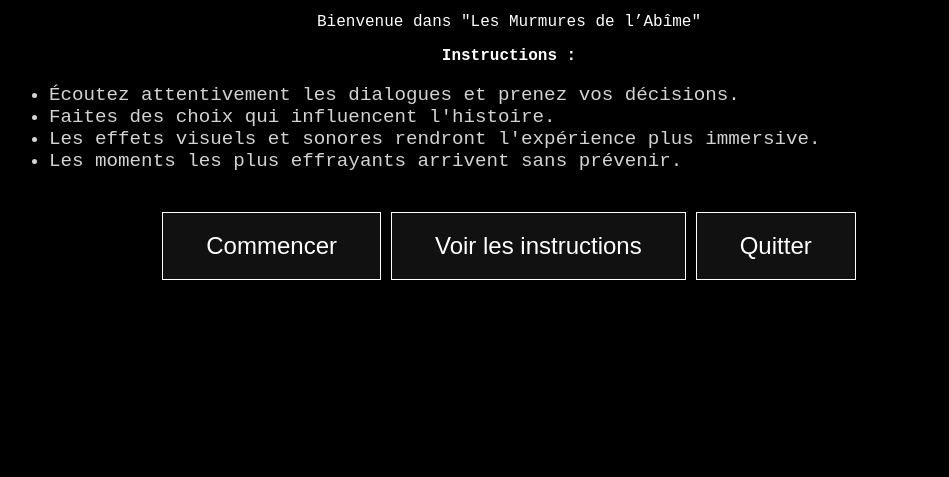
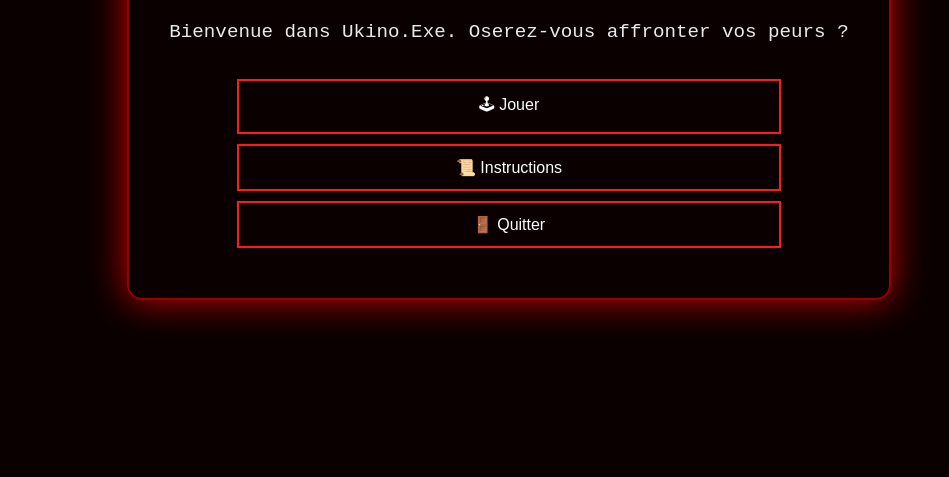
Before and after one commit to nolanorhanOFF/ukino.exe, a plain HTML site: page index.html in a window 1280 px wide. Shown: the part 323-800 px from the top of the page, without its empty margins (131-1080 px from the left). Drawn offline with Linux system fonts and the light colour scheme.

Commit message:
index.html

```diff
--- a/index.html
+++ b/index.html
@@ -2,100 +2,227 @@
 <html lang="fr">
 <head>
   <meta charset="UTF-8" />
-  <meta name="viewport" content="width=device-width, initial-scale=1.0">
-  <title>ukino.exe</title>
-  <link rel="stylesheet" href="style.css" />
+  <meta name="viewport" content="width=device-width, initial-scale=1.0"/>
+  <title>Ukino.Exe</title>
+  <style>
+    @import url('https://fonts.googleapis.com/css2?family=Creepster&display=swap');
+
+    * {
+      box-sizing: border-box;
+    }
+
+    body {
+      background-color: #050505;
+      color: #eaeaea;
+      font-family: 'Courier New', Courier, monospace;
+      margin: 0;
+      padding: 0;
+      display: flex;
+      align-items: center;
+      justify-content: center;
+      height: 100vh;
+      overflow: hidden;
+      animation: flickerBG 5s infinite alternate;
+    }
+
+    .shake {
+      animation: shake 0.5s infinite;
+    }
+
+    @keyframes shake {
+      0% { transform: translate(1px, 1px) rotate(0deg); }
+      10% { transform: translate(-1px, -2px) rotate(-1deg); }
+      20% { transform: translate(-3px, 0px) rotate(1deg); }
+      30% { transform: translate(3px, 2px) rotate(0deg); }
+      40% { transform: translate(1px, -1px) rotate(1deg); }
+      50% { transform: translate(-1px, 2px) rotate(-1deg); }
+      60% { transform: translate(-3px, 1px) rotate(0deg); }
+      70% { transform: translate(3px, 1px) rotate(-1deg); }
+      80% { transform: translate(-1px, -1px) rotate(1deg); }
+      90% { transform: translate(1px, 2px) rotate(0deg); }
+      100% { transform: translate(1px, -2px) rotate(-1deg); }
+    }
+
+    .container {
+      background: rgba(10, 0, 0, 0.9);
+      border: 2px solid #900;
+      border-radius: 15px;
+      padding: 40px;
+      max-width: 800px;
+      text-align: center;
+      box-shadow: 0 0 40px red;
+      animation: pulseRed 3s infinite;
+    }
+
+    h1 {
+      font-family: 'Creepster', cursive;
+      font-size: 3em;
+      color: #ff1a1a;
+      margin-bottom: 30px;
+    }
+
+    #story {
+      font-size: 1.2em;
+      margin-bottom: 30px;
+      line-height: 1.7;
+    }
+
+    .btn {
+      display: block;
+      background: transparent;
+      border: 2px solid #ff1a1a;
+      color: #fff;
+      padding: 12px 24px;
+      margin: 10px auto;
+      cursor: pointer;
+      width: 80%;
+      transition: 0.3s;
+      font-size: 1em;
+    }
+
+    .btn:hover {
+      background: #ff1a1a;
+      color: #000;
+      box-shadow: 0 0 20px #ff1a1a;
+    }
+
+    @keyframes pulseRed {
+      0% { box-shadow: 0 0 20px red; }
+      50% { box-shadow: 0 0 60px darkred; }
+      100% { box-shadow: 0 0 20px red; }
+    }
+
+    @keyframes flickerBG {
+      0% { background-color: #050505; }
+      100% { background-color: #0a0000; }
+    }
+  </style>
 </head>
 <body>
-  <div id="menu">
-    <h1>ukino.exe</h1>
-    <p>Bienvenue dans "Les Murmures de l’Abîme"</p>
-    <p><strong>Instructions :</strong></p>
-    <ul>
-      <li>Écoutez attentivement les dialogues et prenez vos décisions.</li>
-      <li>Faites des choix qui influencent l'histoire.</li>
-      <li>Les effets visuels et sonores rendront l'expérience plus immersive.</li>
-      <li>Les moments les plus effrayants arrivent sans prévenir.</li>
-    </ul>
-    <button onclick="startGame()">Commencer</button>
-    <button onclick="showInstructions()">Voir les instructions</button>
-    <button onclick="exitGame()">Quitter</button>
-  </div>
+  <audio id="bg-music" src="horrorsound.mp3" autoplay loop></audio>
 
-  <div id="game" style="display: none;"></div>
-  <div id="instructions" style="display: none;">
-    <h2>Instructions</h2>
-    <p>1. Lisez attentivement les dialogues et faites des choix.</p>
-    <p>2. Le jeu se développe en fonction de vos décisions.</p>
-    <p>3. Certains événements peuvent provoquer des effets de "flipper". Préparez-vous !</p>
-    <button onclick="startGame()">Commencer</button>
-    <button onclick="exitGame()">Quitter</button>
+  <div class="container">
+    <h1>💀 Ukino.Exe 💀</h1>
+    <div id="story"></div>
+    <div id="choices"></div>
   </div>
 
   <script>
-    const gameData = [
-      { text: "Vous vous réveillez dans une pièce sombre. Une voix murmure votre nom... 'Ukino...'.", choices: [{ text: "Qui est là ?", next: 1 }, { text: "Rester silencieux", next: 2 }] },
-      { text: "La voix ricane. 'Tu ne te souviens pas ? Tu m’as appelé... et maintenant tu dois jouer.'", choices: [{ text: "Fuir", next: 3 }, { text: "Demander plus", next: 4 }] },
-      { text: "Le silence devient oppressant. Quelque chose approche... lentement.", choices: [{ text: "Se lever", next: 4 }, { text: "Rester couché", next: 5 }] },
-      { text: "Vous courez vers la porte, mais elle est verrouillée. La voix : 'On ne quitte pas si facilement l’abîme.'", choices: [{ text: "Hurler", next: 6 }, { text: "Chercher une clé", next: 7 }] },
-      { text: "La voix devient plus claire. 'Tu as été choisi pour connaître la vérité.'", choices: [{ text: "Quelle vérité ?", next: 7 }, { text: "Je ne veux rien savoir", next: 6 }] },
-      { text: "Quelque chose vous tire dans l'obscurité. Vous tombez dans un gouffre sans fin.", choices: [] },
-      { text: "Le monde autour de vous commence à se fissurer. Vous vous réveillez en criant.", choices: [] },
-      { text: "Une clé rouillée se trouve sous le lit. Vous la saisissez, une chance de survivre ?", choices: [{ text: "Essayer sur la porte", next: 6 }] },
-      { text: "Un bruit sourd se fait entendre. Quelqu'un... ou quelque chose... entre dans la pièce.", choices: [{ text: "Se cacher sous le lit", next: 8 }, { text: "Faire face à ce qui arrive", next: 9 }] },
-      { text: "Un éclair illumine la pièce. Une silhouette immense se dessine dans l'ombre.", choices: [{ text: "Crier", next: 10 }, { text: "Courir", next: 11 }] },
-      { text: "Vous vous sentez observé. La pièce devient de plus en plus petite. L'air devient lourd.", choices: [{ text: "Vérifier la fenêtre", next: 12 }, { text: "Rester immobile", next: 13 }] },
-      { text: "Une porte se matérialise soudainement. Vous devez faire un choix rapide.", choices: [{ text: "Entrer dans la porte", next: 14 }, { text: "Fuir la porte", next: 15 }] },
-      { text: "Vous êtes dans une forêt sombre. Les arbres semblent se refermer sur vous.", choices: [{ text: "Avancer", next: 16 }, { text: "Reculer", next: 17 }] },
-      { text: "Un souffle glacé vous effleure. Vous n'êtes plus seul.", choices: [{ text: "Appeler à l'aide", next: 18 }, { text: "Continuer à avancer", next: 19 }] },
-      { text: "Le sol se dérobe sous vos pieds. Vous tombez dans un abîme profond.", choices: [] },
-      { text: "Des bruits de pas résonnent derrière vous. Vous sentez une présence malveillante.", choices: [{ text: "Regarder derrière", next: 20 }, { text: "Accélérer le pas", next: 21 }] },
-      { text: "Vous arrivez devant une porte en bois vieille et abîmée. Le vent la frappe violemment.", choices: [{ text: "Ouvrir la porte", next: 22 }, { text: "Laisser la porte fermée", next: 23 }] },
-      { text: "Une main glacée saisit votre épaule. Vous tournez lentement.", choices: [{ text: "Se libérer", next: 24 }, { text: "Rester immobile", next: 25 }] },
-      { text: "Un cri perçant résonne dans la pièce. Quelqu'un vous observe.", choices: [{ text: "Regarder autour", next: 26 }, { text: "Ignorer le cri", next: 27 }] },
-      { text: "Tout se fige autour de vous. Le temps semble s'être arrêté.", choices: [{ text: "Crier", next: 28 }, { text: "Regarder fixement", next: 29 }] },
-      { text: "Un grincement métallique se fait entendre. Vous tournez la tête.", choices: [{ text: "Regarder", next: 30 }, { text: "Fuir", next: 31 }] },
-      { text: "Vous sentez un froid glacial envahir la pièce. Une ombre se dessine dans le coin.", choices: [{ text: "Écouter", next: 32 }, { text: "Fuir immédiatement", next: 33 }] },
-      { text: "La pièce se met à tourner. Des murmures envahissent vos oreilles. Que faites-vous ?", choices: [{ text: "Ignorer les murmures", next: 34 }, { text: "Répondre aux murmures", next: 35 }] },
-      { text: "Une lumière aveuglante éclaire tout autour de vous. Vous avez l'impression de perdre pied.", choices: [{ text: "Fuir", next: 36 }, { text: "Chercher d'où vient la lumière", next: 37 }] },
-      { text: "La température baisse soudainement, vous frissonnez. Une porte secrète apparaît.", choices: [{ text: "Entrer dans la porte", next: 38 }, { text: "Laisser la porte secrète fermée", next: 39 }] }
-    ];
+    const story = document.getElementById("story");
+    const choices = document.getElementById("choices");
 
-    function startGame() {
-      document.getElementById("menu").style.display = "none";
-      document.getElementById("instructions").style.display = "none";
-      document.getElementById("game").style.display = "block";
-      showScene(0);
+    const body = document.body;
+
+    const scenes = {
+      menu: {
+        text: "Bienvenue dans Ukino.Exe. Oserez-vous affronter vos peurs ?",
+        options: [
+          { text: "🕹 Jouer", next: "start" },
+          { text: "📜 Instructions", next: "instructions" },
+          { text: "🚪 Quitter", next: "quit" }
+        ]
+      },
+      instructions: {
+        text: "Faites vos choix avec soin. Chaque décision mène à une fin différente... Certaines plus sombres que d’autres.",
+        options: [
+          { text: "Retour", next: "menu" }
+        ]
+      },
+      quit: {
+        text: "Tu veux partir ? Mais Ukino ne te laissera jamais vraiment fuir...",
+        options: [
+          { text: "Retour", next: "menu" }
+        ]
+      },
+      start: {
+        text: "Tu ouvres les yeux. Une ampoule vacille au plafond. Le sol est collant... du sang.",
+        options: [
+          { text: "Te lever lentement", next: "mirror" },
+          { text: "Rester allongé, faire semblant d’être mort", next: "wait" }
+        ]
+      },
+      mirror: {
+        text: "Un miroir sale te montre ton reflet... mais ton reflet te fixe avant que tu ne bouges.",
+        options: [
+          { text: "Briser le miroir", next: "shard" },
+          { text: "Tourner le dos", next: "stabbed" }
+        ]
+      },
+      wait: {
+        text: "Tu entends des pas... des chaînes traînent... Quelque chose s’approche.",
+        options: [
+          { text: "Te lever rapidement et fuir", next: "hallway" },
+          { text: "Rester immobile", next: "caught" }
+        ]
+      },
+      shard: {
+        text: "Tu tiens un éclat de verre. Une voix dans ta tête te dit de te défendre.",
+        options: [
+          { text: "Te taillader pour échapper au cauchemar", next: "awaken" },
+          { text: "Attendre l’intrus avec le morceau de verre", next: "revenge" }
+        ]
+      },
+      stabbed: {
+        text: "Tu sens une lame froide dans ton dos. Tu t’effondres.",
+        options: [ { text: "Retour au menu", next: "menu" } ]
+      },
+      hallway: {
+        text: "Tu cours dans un couloir infini. Les murs saignent. Des hurlements viennent du plafond.",
+        options: [
+          { text: "Entrer dans la première porte à droite", next: "ritual" },
+          { text: "Continuer de courir", next: "loop" }
+        ]
+      },
+      caught: {
+        text: "Une main t’arrache du sol. Tu es traîné dans l’obscurité. Tu hurles, mais personne n’entend.",
+        options: [ { text: "Retour au menu", next: "menu" } ]
+      },
+      awaken: {
+        text: "La douleur est insupportable... Mais tu ouvres les yeux dans ton lit. Était-ce un rêve ?",
+        options: [
+          { text: "Te lever", next: "false_end" }
+        ]
+      },
+      revenge: {
+        text: "La porte s’ouvre. Tu plantes l’éclat dans ce qui entre... C’était toi.",
+        options: [ { text: "Retour au menu", next: "menu" } ]
+      },
+      ritual: {
+        text: "Un cercle de sang. Des chants. On t’attendait. Tu étais l’offrande.",
+        options: [ { text: "Retour au menu", next: "menu" } ]
+      },
+      loop: {
+        text: "Le couloir recommence encore... et encore. Tu hurles. Tu es piégé dans ta propre peur.",
+        options: [ { text: "Retour au menu", next: "menu" } ]
+      },
+      false_end: {
+        text: "Un murmure : \"Tu crois t’être réveillé ?\". Le sol fond sous tes pieds.",
+        options: [ { text: "Retour au menu", next: "menu" } ]
+      }
+    };
+
+    function showScene(key) {
+      const scene = scenes[key];
+      story.innerText = scene.text;
+      choices.innerHTML = "";
+
+      // Active shake effect for specific intense scenes
+      if (["mirror", "hallway", "loop", "false_end"].includes(key)) {
+        body.classList.add("shake");
+      } else {
+        body.classList.remove("shake");
+      }
+
+      scene.options.forEach(option => {
+        const btn = document.createElement("button");
+        btn.className = "btn";
+        btn.textContent = option.text;
+        btn.onclick = () => showScene(option.next);
+        choices.appendChild(btn);
+      });
     }
 
-    function showInstructions() {
-      document.getElementById("menu").style.display = "none";
-      document.getElementById("instructions").style.display = "block";
-    }
-
-    function exitGame() {
-      window.close();
-    }
-
-    function showScene(index) {
-      const scene = gameData[index];
-      const game = document.getElementById("game");
-      let html = `<p>${scene.text}</p>`;
-      if (scene.choices.length === 0) {
-        html += `<p><strong>Fin du jeu.</strong></p><button onclick="location.reload()">Recommencer</button>`;
-      } else {
-        scene.choices.forEach(choice => {
-          html += `<div class="choice"><button onclick="showScene(${choice.next})">${choice.text}</button></div>`;
-        });
-      }
-      game.innerHTML = html;
-
-      // Effet de tremblement de l'écran pour effrayer
-      if (Math.random() > 0.8) {
-        document.body.classList.add('shake');
-        setTimeout(() => document.body.classList.remove('shake'), 500);
-      }
-    }
+    showScene("menu");
   </script>
 </body>
 </html>
```
